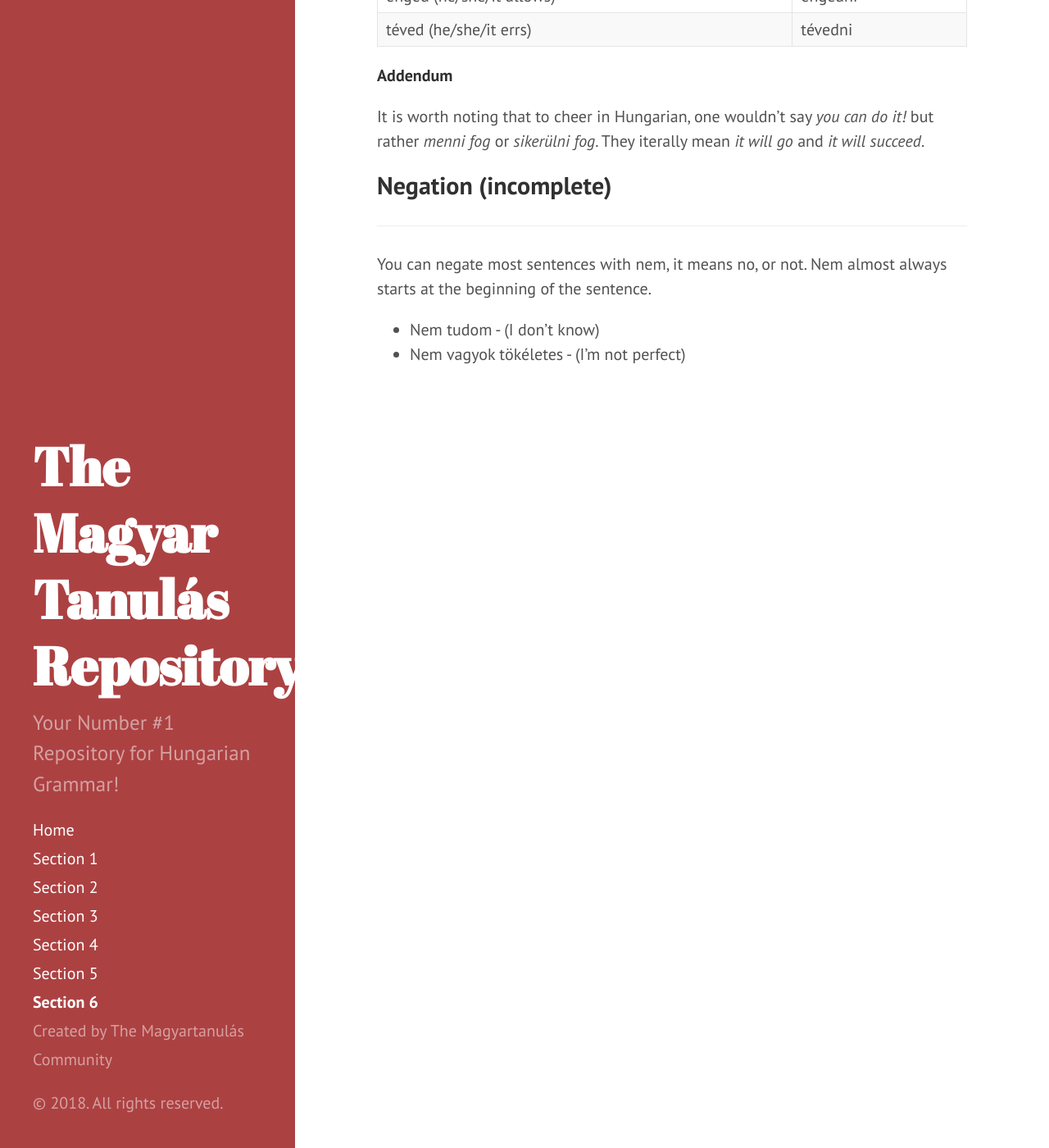
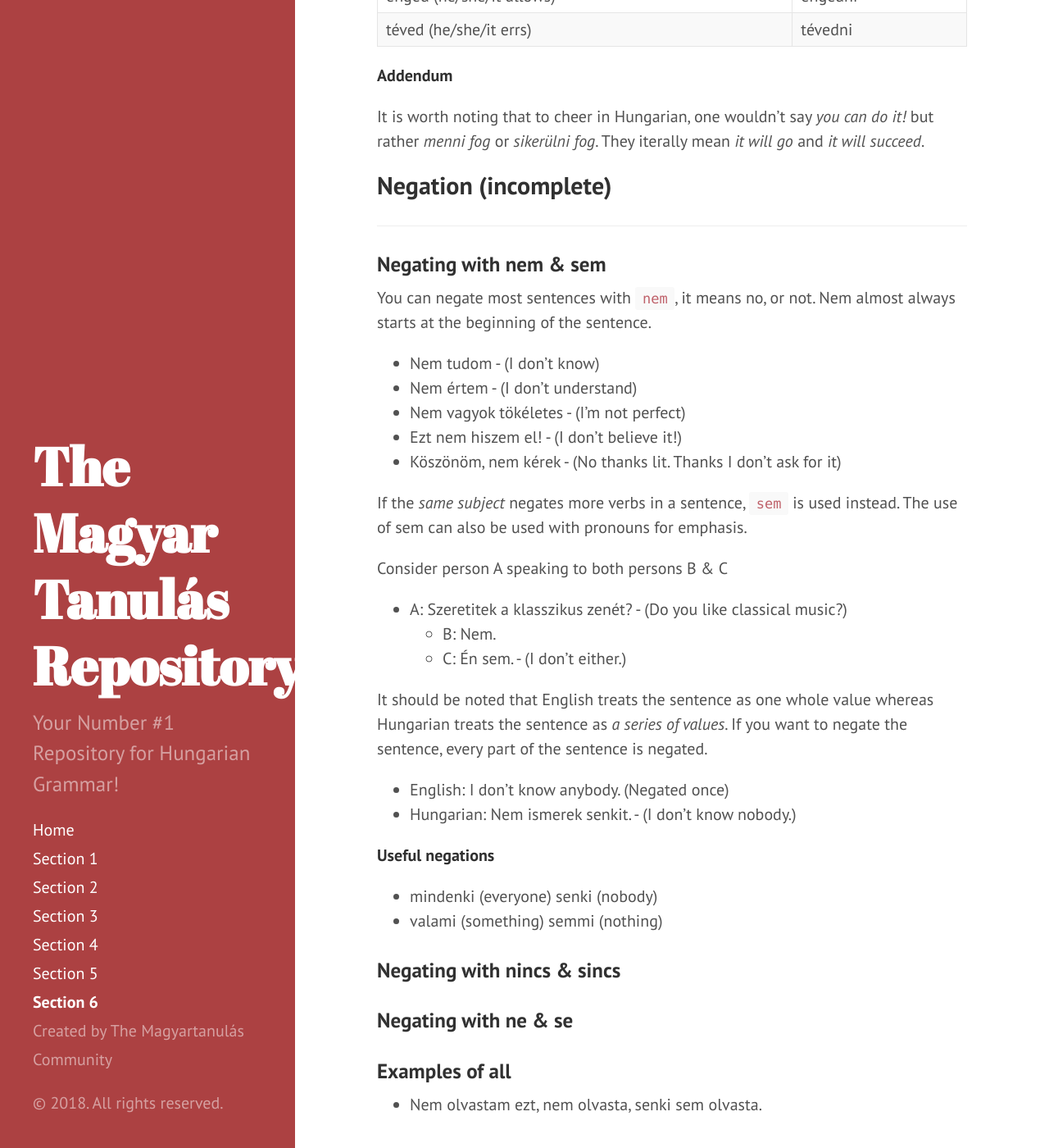
Before and after one commit to Magyartanulas/magyartanulas.github.io, a Jekyll site: the page built from Section6.md, in a window 1280 px wide and 1400 px high, scrolled down 2444 px. Shown: the whole window at 82% size. Built offline with Jekyll 4.4.1, drawn with Linux system fonts in a browser that asks for light colours; Markdown is read by kramdown in place of the engine named in the settings.

Commit message:
Update Section6.md

```diff
--- a/Section6.md
+++ b/Section6.md
@@ -83,7 +83,39 @@ They iterally mean *it will go* and *it will succeed*.
 
 ---
 
-You can negate most sentences with nem, it means no, or not. Nem almost always starts at the beginning of the sentence.
+### Negating with nem & sem
+
+You can negate most sentences with `nem`, it means no, or not. Nem almost always starts at the beginning of the sentence.
 
 * Nem tudom - (I don't know)
+* Nem értem - (I don't understand)
 * Nem vagyok tökéletes - (I'm not perfect)
+* Ezt nem hiszem el! - (I don't believe it!)
+* Köszönöm, nem kérek - (No thanks lit. Thanks I don't ask for it)
+
+If the *same subject* negates more verbs in a sentence, `sem` is used instead. The use of sem can also be used with pronouns for emphasis.
+
+Consider person A speaking to both persons B & C
+
+* A: Szeretitek a klasszikus zenét? - (Do you like classical music?)
+  * B: Nem.
+  * C: Én sem. - (I don't either.)
+
+It should be noted that English treats the sentence as one whole value whereas Hungarian treats the sentence as *a series of values*.
+If you want to negate the sentence, every part of the sentence is negated.
+
+* English: I don't know anybody. (Negated once)
+* Hungarian: Nem ismerek senkit. - (I don't know nobody.)
+
+**Useful negations**
+
+* mindenki (everyone) senki (nobody)
+* valami (something) semmi (nothing)
+
+### Negating with nincs & sincs
+
+### Negating with ne & se
+
+### Examples of all
+
+* Nem olvastam ezt, nem olvasta, senki sem olvasta.
```
